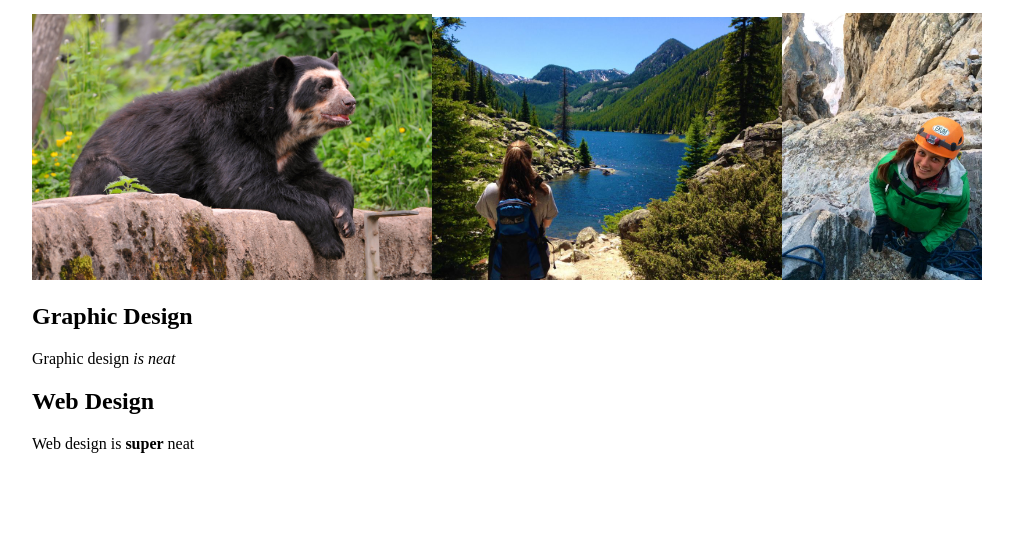
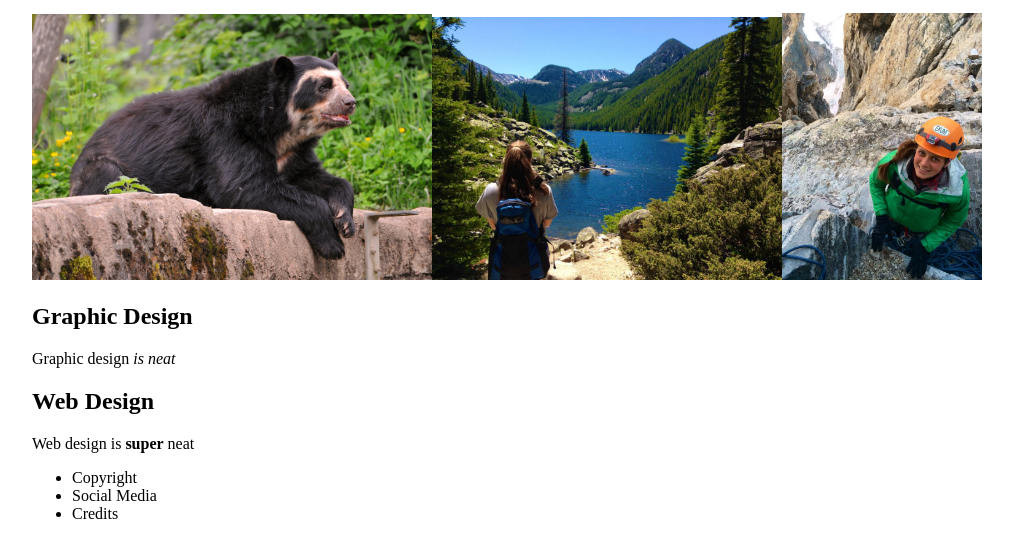
Before and after one commit to gracie-villa/first-html-project, a plain HTML site: page index.html in a window 1280 px wide. Shown: the part 137-694 px from the top of the page, without its empty margins (128-1141 px from the left). Drawn offline with Linux system fonts and the light colour scheme.

Commit message:
added main and footer

```diff
--- a/index.html
+++ b/index.html
@@ -16,10 +16,21 @@
             </ul>
          </nav>
       </header>
-      <div><img src="img/bear.jpg" width="400" alt=""><img src="img/lava-lake.jpg" width="350" alt=""><img src="img/grand.jpg" width="200" alt=""></div>
-      <h2>Graphic Design</h2>
-      <p>Graphic design <em>is</em> <i>neat</i></p>
-      <h2>Web Design</h2>
-      <p>Web design is <strong>super</strong> neat</p>
+      <main>
+         <div><img src="img/bear.jpg" width="400" alt=""><img src="img/lava-lake.jpg" width="350" alt=""><img src="img/grand.jpg" width="200" alt=""></div>
+         <h2>Graphic Design</h2>
+         <p>Graphic design <em>is</em> <i>neat</i></p>
+         <h2>Web Design</h2>
+         <p>Web design is <strong>super</strong> neat</p>
+      </main>
+      <footer>
+         <nav>
+            <ul>
+               <li>Copyright</li>
+               <li>Social Media</li>
+               <li>Credits</li>
+            </ul>
+         </nav>
+      </footer>
    </body>
 </html>
```
